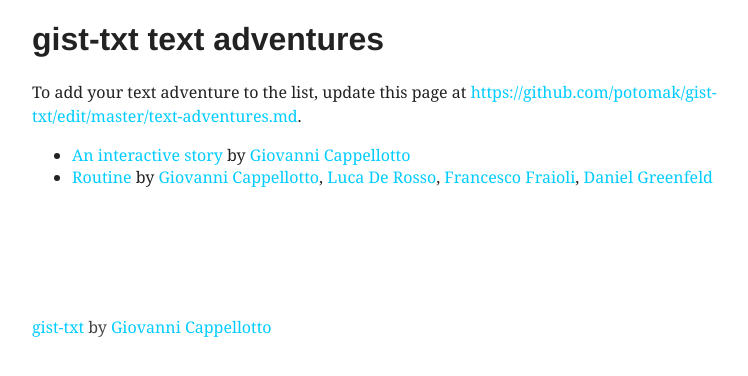
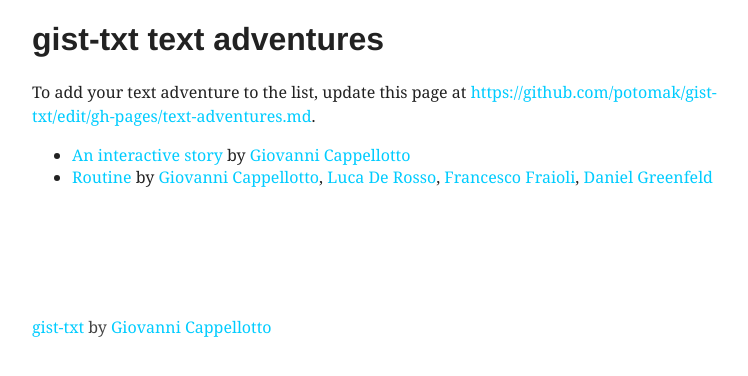
Before and after one commit to potomak/gist-txt, a Jekyll site: the page built from text-adventures.md, in a window 1280 px wide. Shown: the top 376 px of the page, without its empty margins (248-996 px from the left). Built offline with Jekyll 4.4.1, drawn with Linux system fonts in a browser that asks for light colours; some of the changed lines change nothing that is shown.

Commit message:
Update text-adventures.md edit link
The correct branch is gh-pages, the one that will be built by github to be
served as static paged, not master.

```diff
--- a/text-adventures.md
+++ b/text-adventures.md
@@ -6,7 +6,7 @@
 # gist-txt text adventures
 
 To add your text adventure to the list, update this page at
-[https://github.com/potomak/gist-txt/edit/master/text-adventures.md](https://github.com/potomak/gist-txt/edit/master/text-adventures.md).
+[https://github.com/potomak/gist-txt/edit/gh-pages/text-adventures.md](https://github.com/potomak/gist-txt/edit/gh-pages/text-adventures.md).
 
 * [An interactive story](http://potomak.github.io/gist-txt/#acebd8fe14942fab4e8e)
   by [Giovanni Cappellotto](http://twitter.com/johnnyaboh)
```
